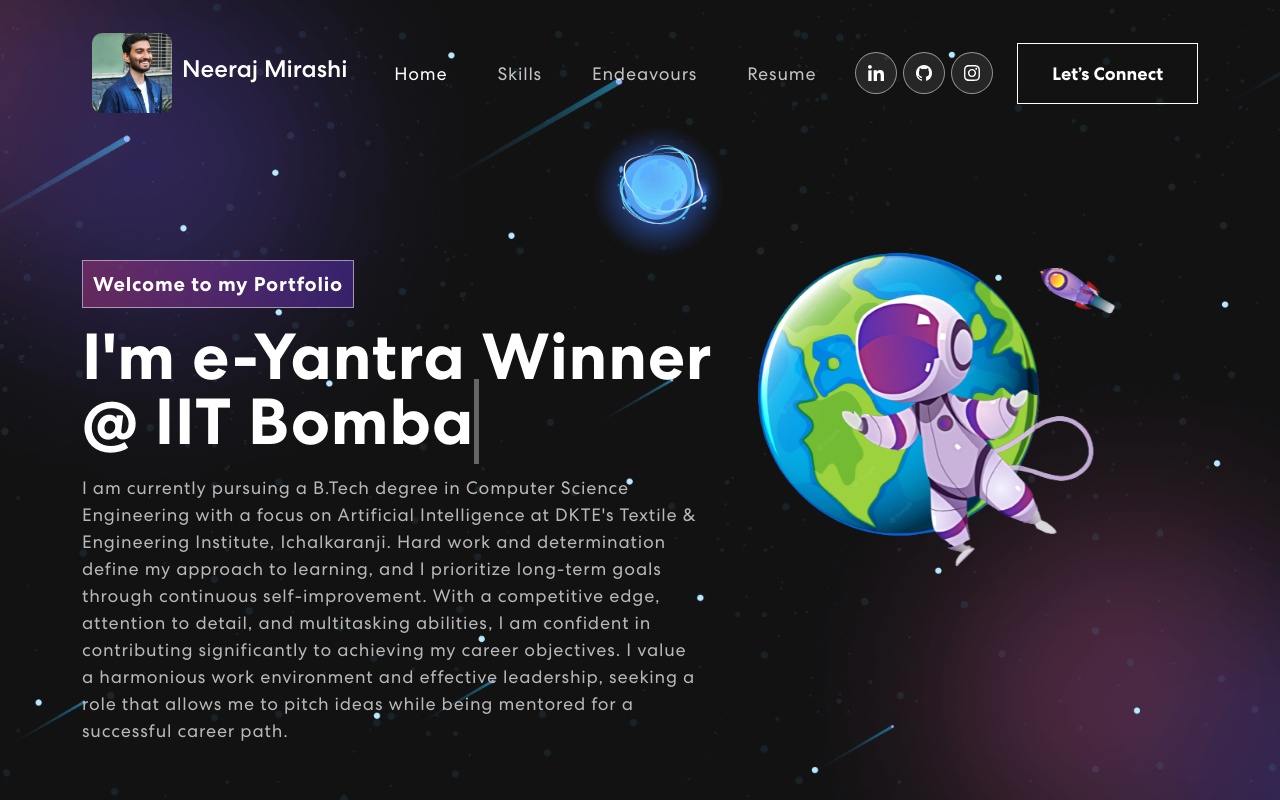
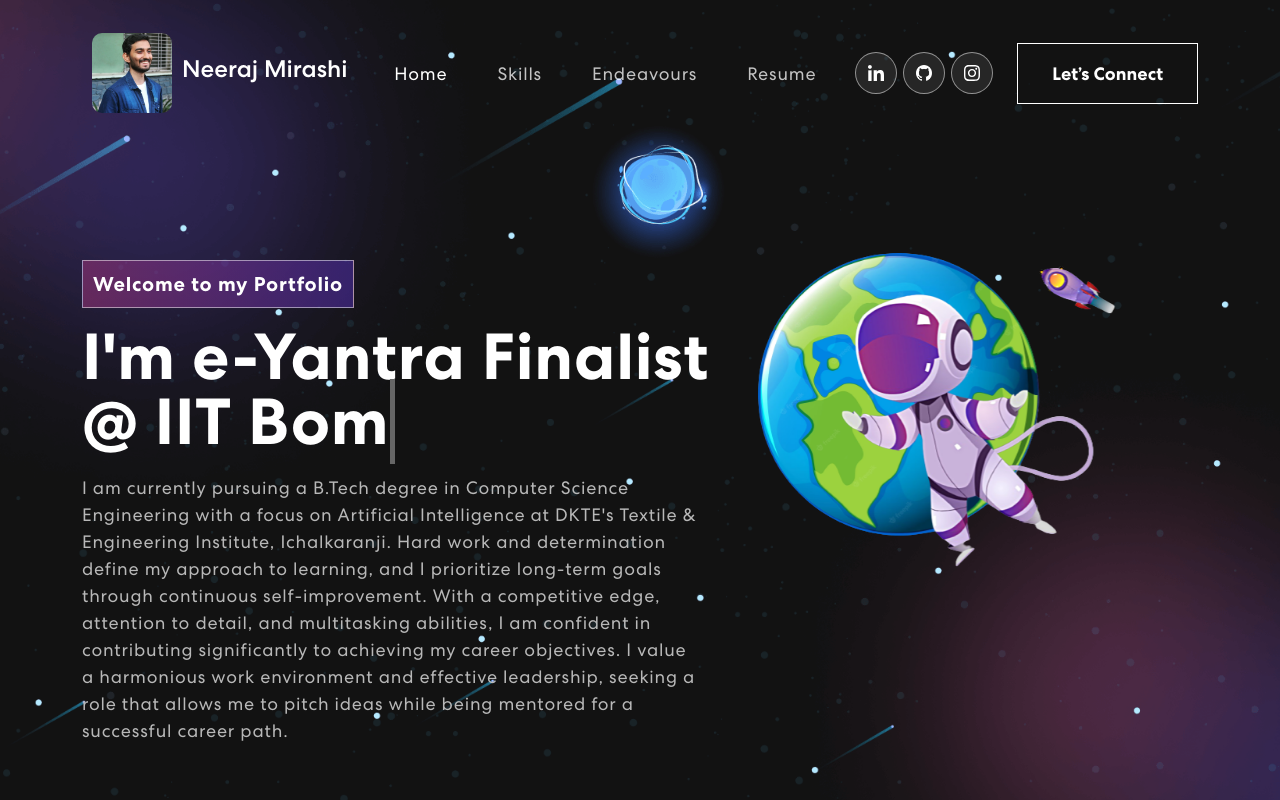
Before and after one commit to NeerajMirashi/portfolio-site, a React (Create React App) app: page / in a window 1280 px wide. Shown: the top 800 px of the page. Built offline with nearby package versions, Linux system fonts and the light colour scheme.

Commit message:
Banner.js

```diff
--- a/src/components/Banner.js
+++ b/src/components/Banner.js
@@ -12,7 +12,7 @@
   const [text, setText] = useState('');
   const [delta, setDelta] = useState(250 - Math.random() * 100);
   const [index, setIndex] = useState(1);
-  const toRotate = [ "e-Yantra Winner @ IIT Bombay", "Chair of IEEE Student Branch, DKTE", "Full Stack Developer", "Self Learner", "Problem Solver" ];
+  const toRotate = [ "e-Yantra Finalist @ IIT Bombay", "Chair of IEEE Student Branch, DKTE", "Full Stack Developer", "Self Learner", "Problem Solver" ];
   const period = 2500;
 
   useEffect(() => {
```
